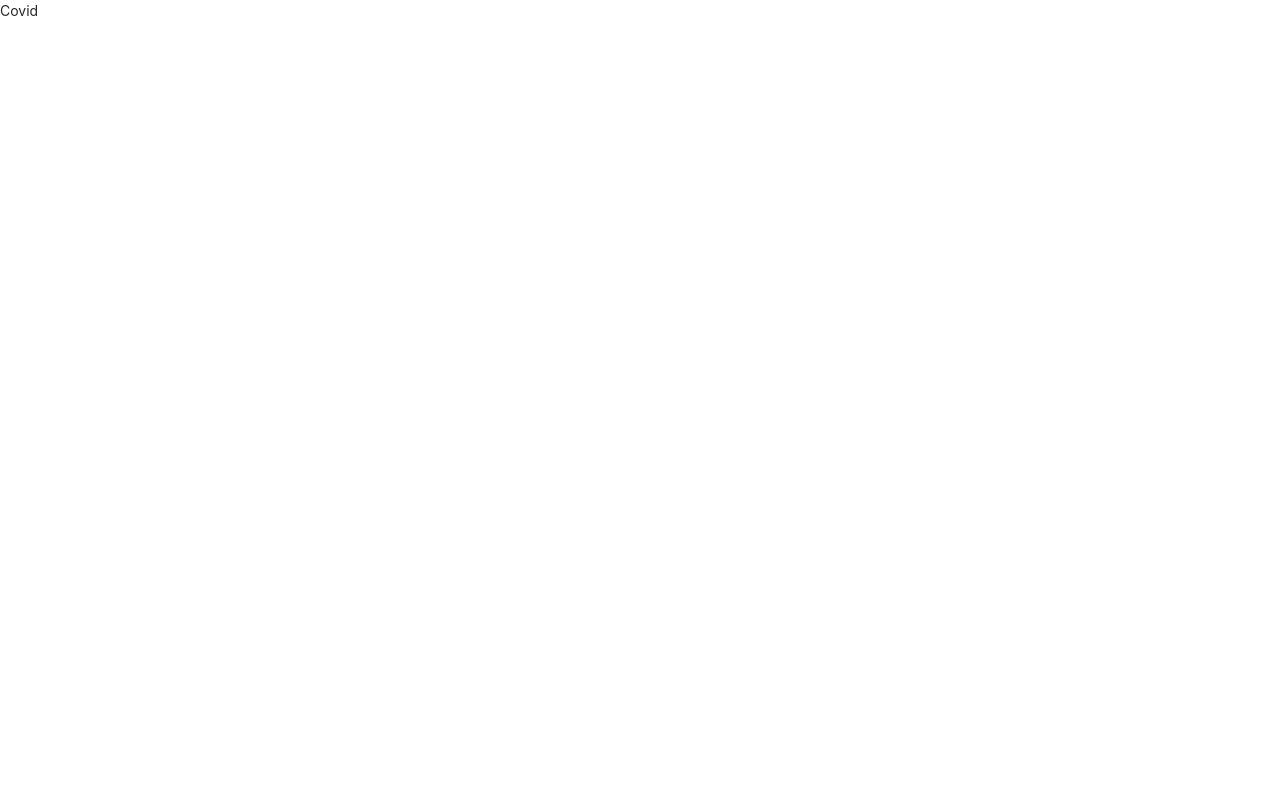
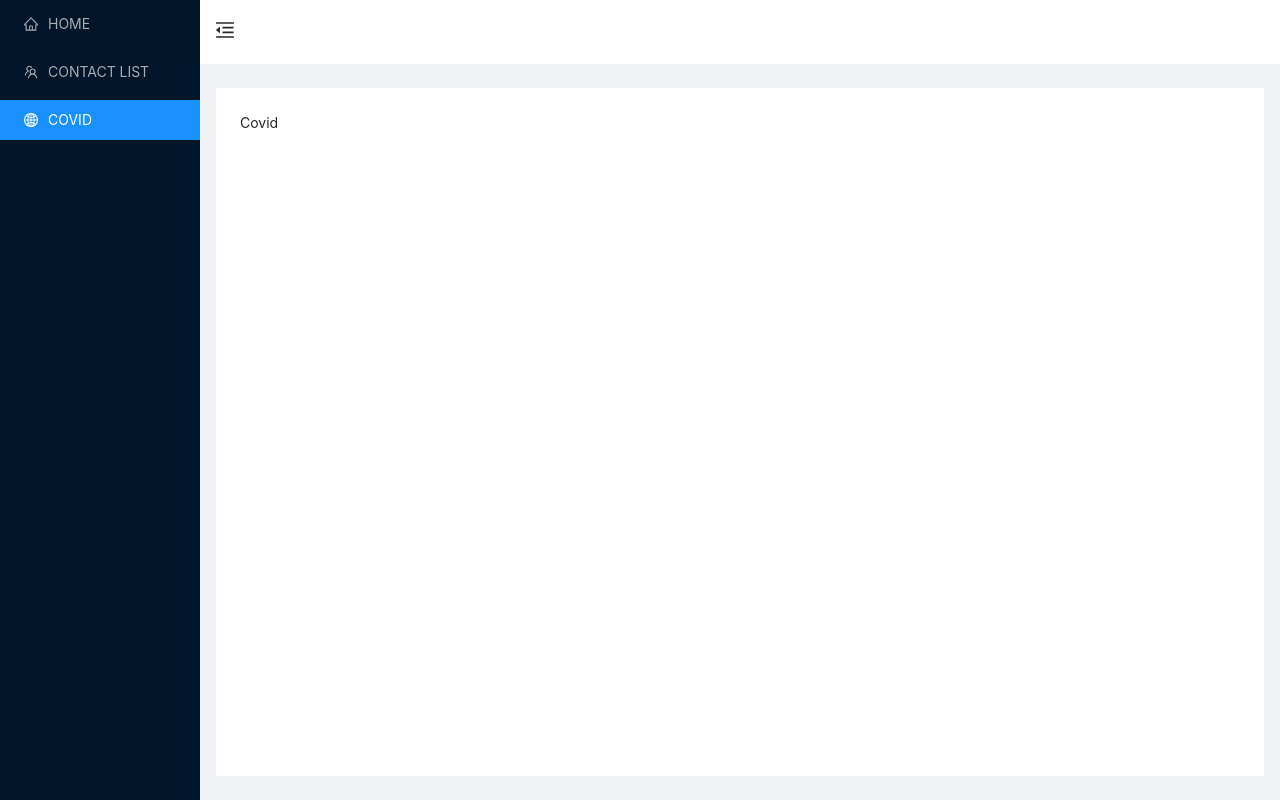
Before and after one commit to dhruv-growexxer/dashboard, a React (Create React App) app: page /covid in a window 1280 px wide. Built offline with nearby package versions, Linux system fonts and the light colour scheme.

Commit message:
Flickering fixed

```diff
--- a/src/App.js
+++ b/src/App.js
@@ -5,14 +5,25 @@ import { Routes, Route } from 'react-router-dom'
 import Home from './pages/Home'
 import ContactList from './pages/ContactList'
 import Covid from './pages/Covid'
+import { Layout } from 'antd'
+import Sidebar from './components/Sidebar'
+import MyHeader from './components/Header'
 
 function App() {
   return (
-    <Routes>
-      <Route path='/' element={<Home />} />
-      <Route path='/contactlist' element={<ContactList />} />
-      <Route path='/covid' element={<Covid />} />
-    </Routes>
+    <>
+      <Layout>
+        <Sidebar />
+        <Layout className='site-layout'>
+          <MyHeader />
+          <Routes>
+            <Route path='/' element={<Home />} />
+            <Route path='/contactlist' element={<ContactList />} />
+            <Route path='/covid' element={<Covid />} />
+          </Routes>
+        </Layout>
+      </Layout>
+    </>
   )
 }
 
--- a/src/pages/ContactList/index.js
+++ b/src/pages/ContactList/index.js
@@ -1,15 +1,11 @@
 import { Layout } from 'antd'
-import React, { useState } from 'react'
+import React from 'react'
 import Sidebar from '../../components/Sidebar/index'
 import MyHeader from '../../components/Header'
 import { Content } from 'antd/lib/layout/layout'
 
 const ContactList = () => {
   return (
-    <Layout>
-      <Sidebar />
-      <Layout className='site-layout'>
-        <MyHeader />
     <Content
       className='site-layout-background'
       style={{
@@ -20,8 +16,6 @@ const ContactList = () => {
     >
       Contact List
     </Content>
-      </Layout>
-    </Layout>
   )
 }
 
--- a/src/pages/Covid/index.js
+++ b/src/pages/Covid/index.js
@@ -1,7 +1,22 @@
-import React from "react";
+import { Layout } from 'antd'
+import React, { useState } from 'react'
+import Sidebar from '../../components/Sidebar/index'
+import MyHeader from '../../components/Header'
+import { Content } from 'antd/lib/layout/layout'
 
 const Covid = () => {
-  return <div>Covid</div>;
-};
+  return (
+    <Content
+      className='site-layout-background'
+      style={{
+        margin: '24px 16px',
+        padding: 24,
+        minHeight: 280,
+      }}
+    >
+      Covid
+    </Content>
+  )
+}
 
-export default Covid;
+export default Covid
--- a/src/pages/Home/index.js
+++ b/src/pages/Home/index.js
@@ -1,5 +1,5 @@
 import { Layout } from 'antd'
-import React, { useState } from 'react'
+import React from 'react'
 import Sidebar from '../../components/Sidebar/index'
 import MyHeader from '../../components/Header'
 
@@ -7,10 +7,6 @@ const { Content } = Layout
 
 const Home = () => {
   return (
-    <Layout>
-      <Sidebar />
-      <Layout className='site-layout'>
-        <MyHeader />
     <Content
       className='site-layout-background'
       style={{
@@ -21,8 +17,6 @@ const Home = () => {
     >
       Home Page
     </Content>
-      </Layout>
-    </Layout>
   )
 }
 
```
Lines whose indentation alone changed are shown as unchanged.
